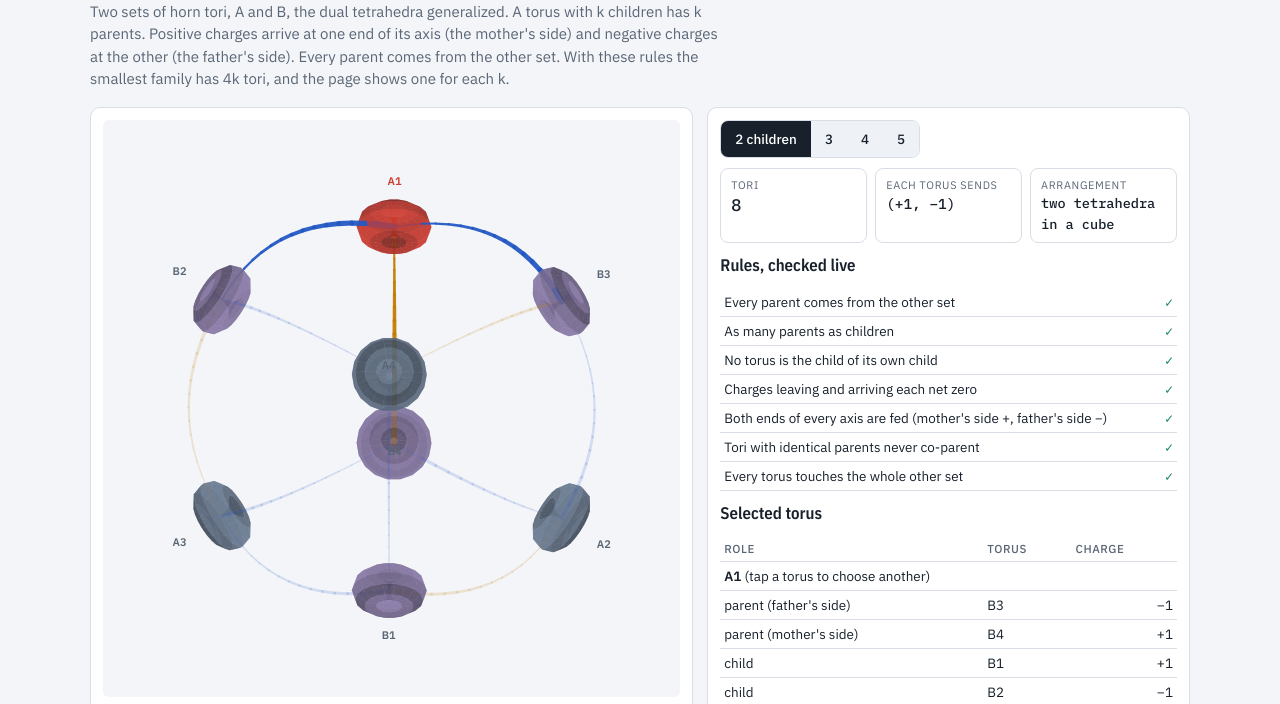
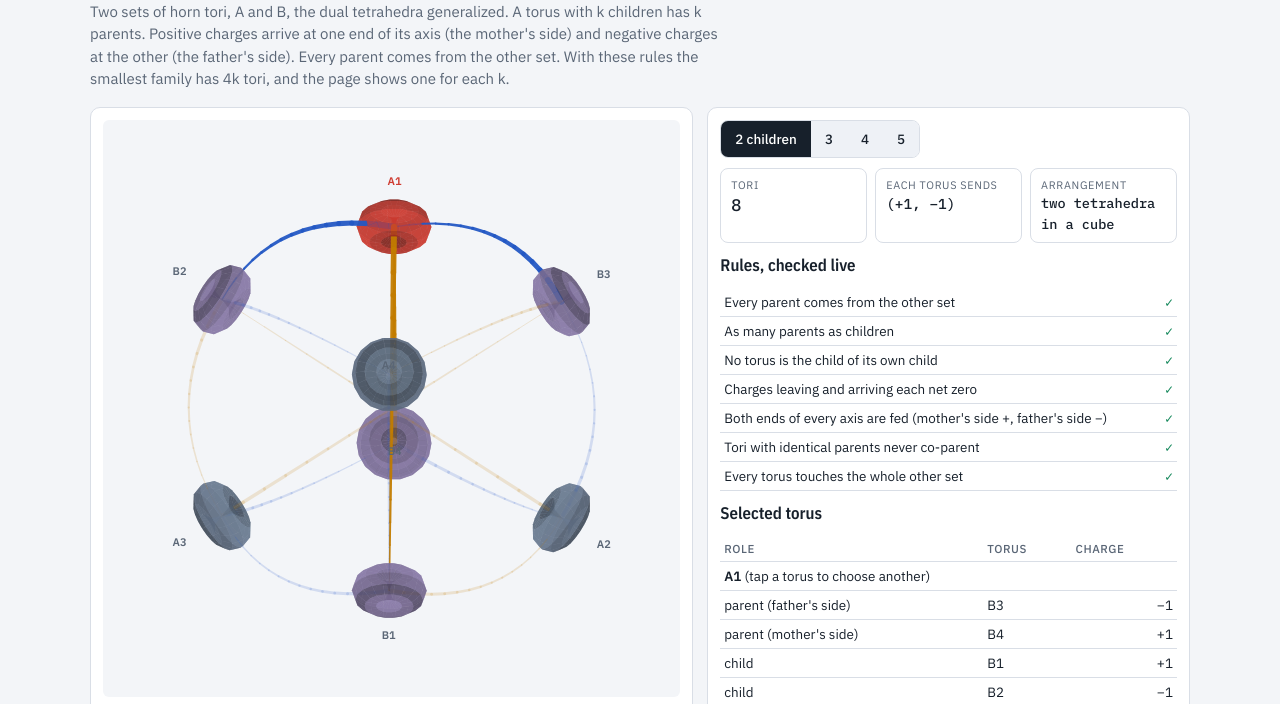
Before and after one commit to seanmbraxton/Claude-Creations, a plain HTML site: page viewer/dual_families.html in a window 1280 px wide. Shown: the part 91-795 px from the top of the page. Drawn offline with nearby package versions, Linux system fonts and the light colour scheme; animation ran at ten frames a second.

Commit message:
Dual families: draw tubes between opposite corners through the center
Tubes joining antipodal corners (the cube's long diagonals for two children)
had no outward bulge direction and were silently not drawn, so each B torus
showed only one parent. Draw them straight through the center, and check that
every torus draws k parents and k children.

Co-Authored-By: Claude Opus 5.5 <noreply@anthropic.com>
Claude-Session: https://claude.ai/code/session_01JRbxSDWcWQ6xTAHzaWF5gp

```diff
--- a/viewer/dual_families.html
+++ b/viewer/dual_families.html
@@ -167,7 +167,7 @@ function update(){
   $("selT").innerHTML=`<tr><td colspan="3"><b>${nm(s)}</b>${sel===null?" (tap a torus to choose another)":""}</td></tr>`+rows.map(r=>`<tr><td>${r[0]}</td><td>${r[1]}</td><td class="c">${r[2]}</td></tr>`).join("");
 }
 
-let proj=[];
+let proj=[],drawn=[];window.__drawnCounts=()=>F.nodes.map((_,i)=>[drawn.filter(e=>e.v===i).length,drawn.filter(e=>e.u===i).length]);
 function draw(){
   const cv=$("cv"),r=cv.getBoundingClientRect(),dpr=Math.min(devicePixelRatio||1,2.5),W=Math.round(r.width*dpr),H=Math.round(r.height*dpr);
   if(cv.width!==W||cv.height!==H){cv.width=W;cv.height=H;}const ctx=cv.getContext("2d");ctx.setTransform(dpr,0,0,dpr,0,0);
@@ -175,11 +175,14 @@ function draw(){
   const sc=Math.min(w,h)*0.36,cx=w/2,cy=h/2;
   const cyw=Math.cos(view.yaw),syw=Math.sin(view.yaw),cp=Math.cos(view.pitch),sp=Math.sin(view.pitch);
   const P=p=>{const X=p[0]*cyw-p[1]*syw,Y=p[0]*syw+p[1]*cyw;return [cx+X*sc,cy-(Y*sp+p[2]*cp)*sc,Y*cp-p[2]*sp];};
-  const items=[],s=sel===null?0:sel,RH=k>3?0.07:0.09;
+  const items=[],s=sel===null?0:sel,RH=k>3?0.07:0.09;drawn=[];
   // tubes: bowed outward, tapering toward the child
-  for(const e of F.edges){const a=F.pos[e.u],b=F.pos[e.v],mid=norm(add(a,b)),c=add(mul(add(a,b),0.5),mul(mid,0.32));
+  for(const e of F.edges){const a=F.pos[e.u],b=F.pos[e.v],sm=add(a,b),L=Math.hypot(...sm);
+    // a tube between opposite corners passes straight through the centre (a long diagonal); all others bow outward
+    const c=L>1e-6?add(mul(sm,0.5),mul(norm(sm),0.32)):[0,0,0];
     const on=e.u===s||e.v===s,col=e.q.v>0?C.plus:C.minus,wmax=1+5*Math.abs(e.q.v);
     for(let t=0;t<16;t++){const t0=t/16,t1=(t+1)/16,q=x=>add(add(mul(a,(1-x)*(1-x)),mul(c,2*x*(1-x))),mul(b,x*x)),p0=P(q(t0)),p1=P(q(t1));
+      if(t===0&&isFinite(p0[0])&&isFinite(p1[0]))drawn.push(e);
       items.push({d:(p0[2]+p1[2])/2,f:()=>{ctx.lineCap="round";ctx.strokeStyle=rgba(col,on?0.95:0.16);ctx.lineWidth=(on?1:0.6)*(1+(wmax-1)*(1-t0));ctx.beginPath();ctx.moveTo(p0[0],p0[1]);ctx.lineTo(p1[0],p1[1]);ctx.stroke();}});}}
   // tori: axis toward the centre
   proj=[];
```
